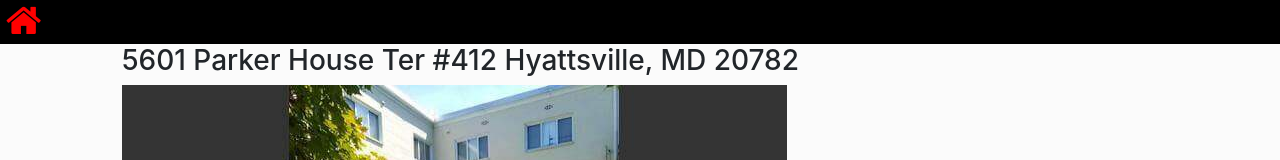
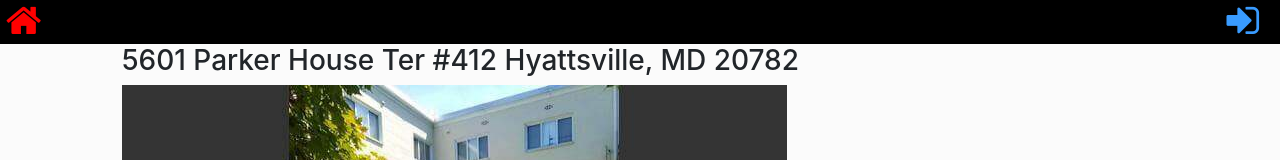
Before and after one commit to Alexi877/as-realstate, a React (Create React App) app: page /details/1 in a window 1280 px wide. Shown: the top 160 px of the page. Built offline with nearby package versions, Linux system fonts and the light colour scheme; what google-maps-react would draw is missing.

Commit message:
fixed no sign in on details

```diff
--- a/src/Components/Details.js
+++ b/src/Components/Details.js
@@ -47,7 +47,7 @@ class Details extends Component{
 		<div className="container-fluid details-page">
 		 <div className='row'>
 		  <div className='col-12 Navbar'>
-		   <Navbar showFilter={`Don't show`}/>
+		   <Navbar showFilter={`Don't show`} showSignIn={'show'}/>
 		  </div>
 		 </div>
 		 <div className="row">
```
